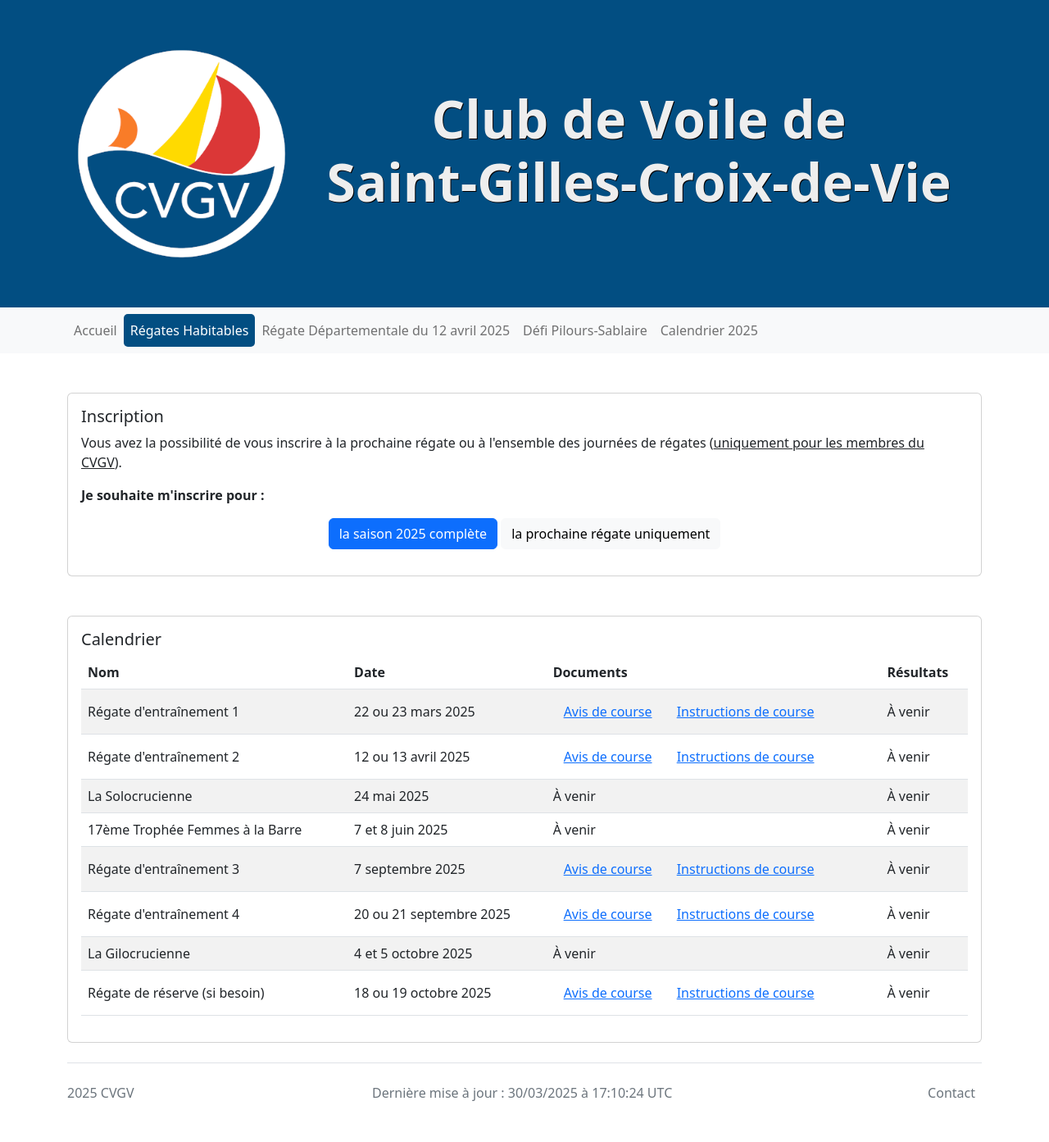
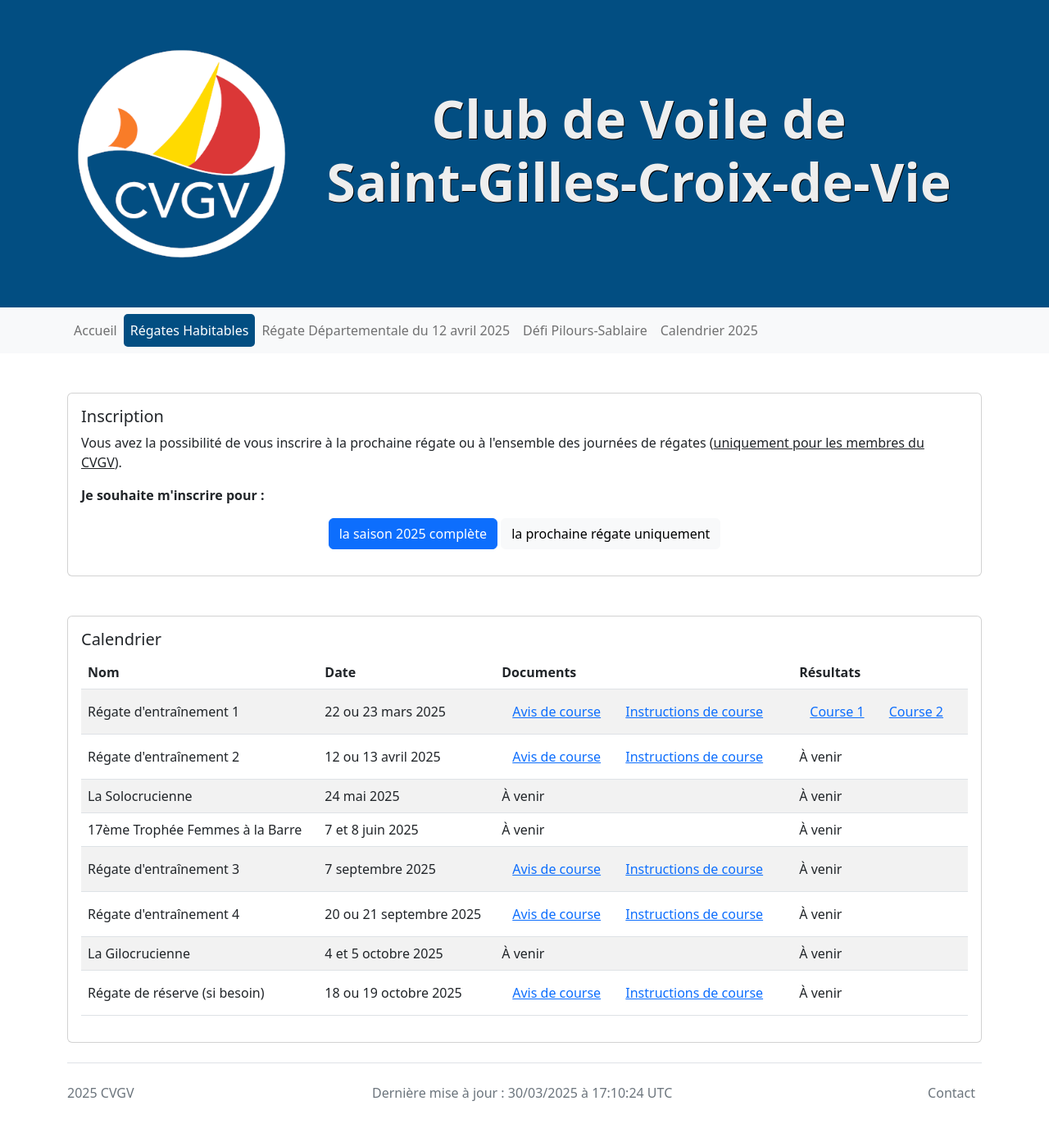
Before and after one commit to cvgv-asso/cvgv-asso.github.io, a Jekyll site: the page built from regates-habitables.html, in a window 1280 px wide. Shown: the whole page at 82% size. Built offline with Jekyll 4.4.1, drawn with Linux system fonts in a browser that asks for light colours; comment, search, counter and statistics services are not loaded.

Commit message:
Add results J1

```diff
--- a/regates-habitables.html
+++ b/regates-habitables.html
@@ -51,7 +51,10 @@
                                         <a class="btn btn-link" href="./assets/documents/AC -Régates d'entrainements CVGV 2025.pdf">Avis de course</a>
                                         <a class="btn btn-link" href="assets/documents/IC - Régates d'entrainements CVGV 2025.pdf">Instructions de course</a>
                                     </td>
-                                    <td scope="row">À venir</td>
+                                    <td scope="row">
+                                        <a class="btn btn-link" href="./assets/documents/regates/2025-03-23-course-1.pdf">Course 1</a>
+                                        <a class="btn btn-link" href="./assets/documents/regates/2025-03-23-course-2.pdf">Course 2</a>
+</td>
                                 </tr>
                                 <tr>
                                     <td scope="row">Régate d'entraînement 2</td>
```
Also changed, not shown: 2 other files.
